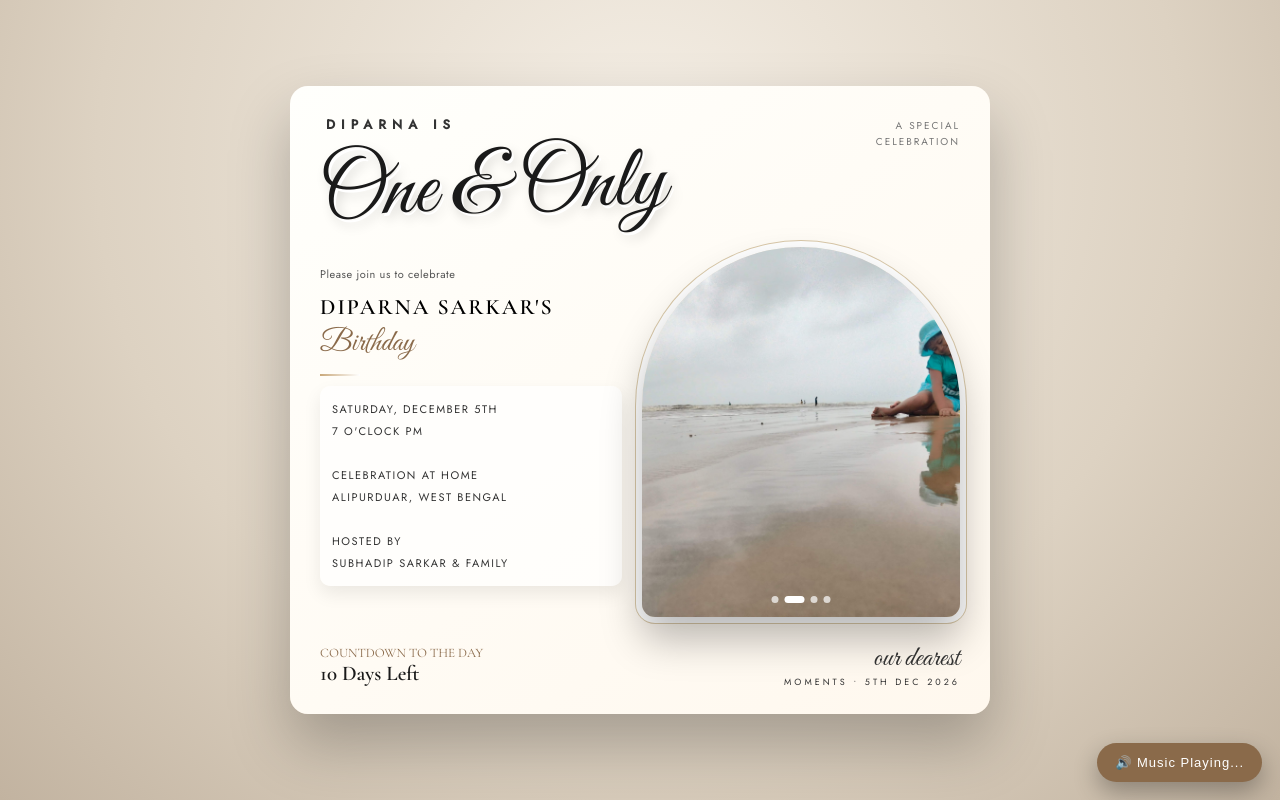
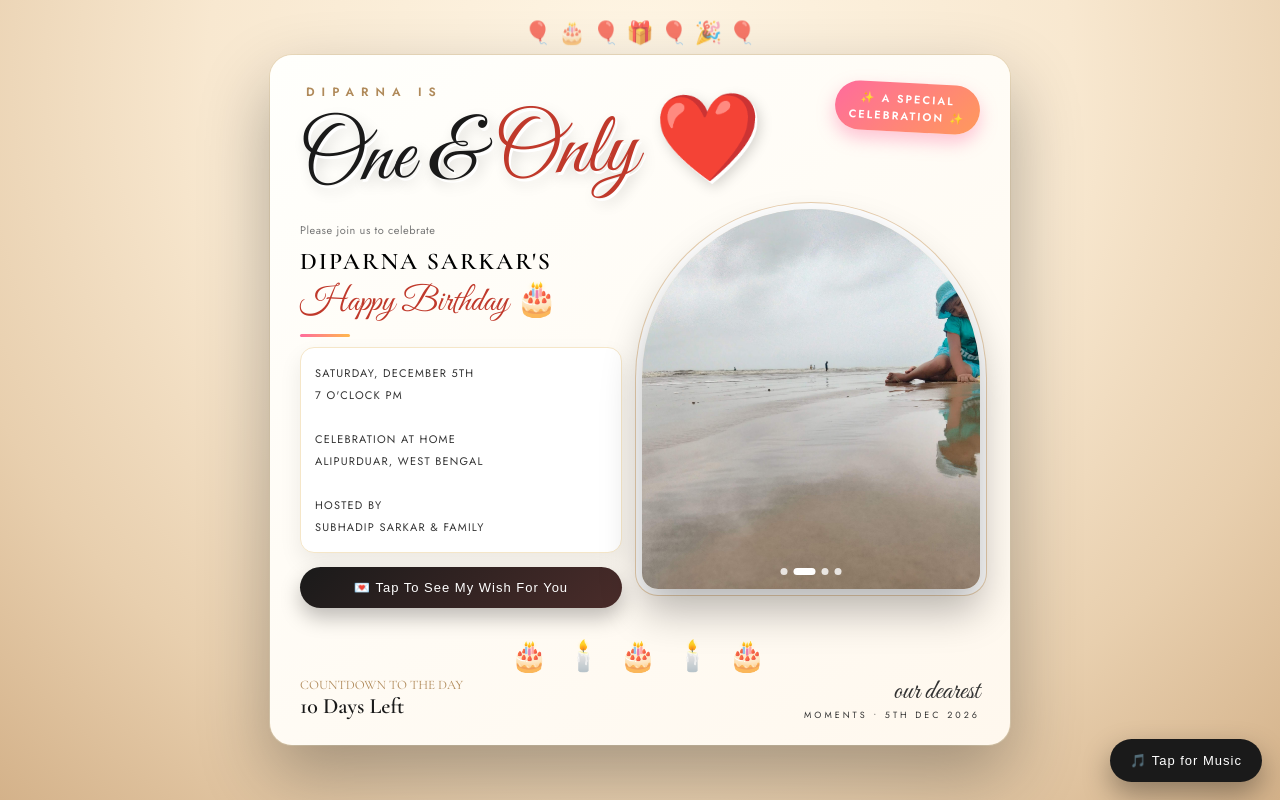
Before and after one commit to Kutu377/diparna-birthday, a plain HTML site: page index.html in a window 1280 px wide. Drawn offline with nearby package versions, Linux system fonts and the light colour scheme.

Commit message:
Enhance birthday celebration page with confetti and music
Updated the birthday celebration webpage with new styles, added confetti animation, and improved music playback functionality.

```diff
--- a/index.html
+++ b/index.html
@@ -3,71 +3,83 @@
 <head>
 <meta charset="UTF-8">
 <meta name="viewport" content="width=device-width, initial-scale=1.0">
-<title>Happy Birthday Diparna Sarkar</title>
-<link href="https://fonts.googleapis.com/css2?family=Great+Vibes&family=Cormorant+Garamond:wght@400;500;600&family=Jost:wght@300;400;500&display=swap" rel="stylesheet">
+<title>Happy Birthday Diparna Sarkar 🎂</title>
+<link href="https://fonts.googleapis.com/css2?family=Great+Vibes&family=Cormorant+Garamond:wght@400;500;600&family=Jost:wght@300;400;500;600&display=swap" rel="stylesheet">
 <style>
 *{margin:0;padding:0;box-sizing:border-box}
-body{min-height:100vh;display:flex;align-items:center;justify-content:center;background:radial-gradient(circle at 50% 20%, #f5efe6, #ddd2c2 60%, #c2b3a0);font-family:'Jost',sans-serif;padding:20px 12px;perspective:1200px;overflow-x:hidden}
-.card{width:100%;max-width:700px;background:linear-gradient(145deg,#fffffc,#fff8ee);border-radius:18px;box-shadow:0 30px 60px rgba(0,0,0,.25);overflow:hidden;transform-style:preserve-3d;position:relative;z-index:2}
-.top{padding:32px 30px 0;display:flex;justify-content:space-between;align-items:flex-start}
-.script-wrap{line-height:1}
-.script-small{font-family:'Jost',sans-serif;font-size:13px;letter-spacing:6px;color:#333;display:block;margin:0 0 14px 6px;font-weight:600}
-.script{font-family:'Great Vibes',cursive;font-size:88px;line-height:1;color:#1a1a1a;display:block;transform:rotate(-2deg);text-shadow:2px 3px 0 #fff, 4px 6px 12px rgba(0,0,0,.18)}
-.main{display:flex;gap:20px;padding:14px 30px 28px}
-.left{flex:1;padding-top:18px}
-.left p{font-size:11px;line-height:1.7;letter-spacing:.5px;color:#555}
-.left h3{font-family:'Cormorant Garamond',serif;font-size:22px;letter-spacing:2px;margin:10px 0 2px}
-.left .sub{font-family:'Great Vibes',cursive;font-size:30px;color:#8a6a4a;margin:4px 0 12px}
-.left .line{width:40px;height:2px;background:linear-gradient(90deg,#c9a87a,#fff);margin:10px 0}
-.left .info{font-size:11px;letter-spacing:1.5px;line-height:2;color:#333;text-transform:uppercase;background:rgba(255,255,255,.7);padding:12px;border-radius:10px;box-shadow:0 8px 18px rgba(0,0,0,.08)}
+body{min-height:100vh;display:flex;align-items:center;justify-content:center;background:radial-gradient(circle at 50% 10%, #fff6e5, #f8e8d0 45%, #e8cfae 75%, #d4b28a);font-family:'Jost',sans-serif;padding:22px 12px;perspective:1200px;overflow-x:hidden;position:relative}
+body::before{content:'🎈 🎂 🎈 🎁 🎈 🎉 🎈';position:fixed;top:10px;left:0;right:0;text-align:center;font-size:22px;opacity:.7;z-index:0;animation:float 3s ease-in-out infinite}
+@keyframes float{0%,100%{transform:translateY(0)}50%{transform:translateY(8px)}}
+canvas#confetti{position:fixed;inset:0;pointer-events:none;z-index:100}
+.card{width:100%;max-width:740px;background:linear-gradient(145deg,#fffffc,#fff8ee);border-radius:22px;box-shadow:0 30px 70px rgba(0,0,0,.3), 0 0 0 1px #f0dfc0;overflow:hidden;transform-style:preserve-3d;position:relative;z-index:2;animation:cardIn .8s ease}
+@keyframes cardIn{from{opacity:0;transform:translateY(30px) scale(.96)}to{opacity:1;transform:translateY(0) scale(1)}}
+.top{padding:28px 30px 0;display:flex;justify-content:space-between;align-items:flex-start}
+.script-small{font-size:12px;letter-spacing:7px;color:#b08a5a;display:block;margin:0 0 10px 6px;font-weight:600}
+.script{font-family:'Great Vibes',cursive;font-size:86px;line-height:1;color:#1a1a1a;display:block;transform:rotate(-2deg);text-shadow:2px 3px 0 #fff, 4px 6px 14px rgba(0,0,0,.18)}
+.script span{color:#c0392b}
+.badge{background:linear-gradient(135deg,#ff6b9d,#ff9a5a);color:#fff;padding:8px 14px;border-radius:50px;font-size:11px;letter-spacing:2px;font-weight:600;box-shadow:0 8px 18px rgba(255,107,157,.4);transform:rotate(3deg);text-align:center;line-height:1.5}
+.main{display:flex;gap:20px;padding:12px 30px 20px}
+.left{flex:1;padding-top:12px}
+.left p{font-size:11px;line-height:1.7;letter-spacing:.5px;color:#777}
+.left h3{font-family:'Cormorant Garamond',serif;font-size:24px;letter-spacing:2px;margin:8px 0 2px}
+.left .sub{font-family:'Great Vibes',cursive;font-size:34px;color:#c0392b;margin:2px 0 10px}
+.left .line{width:50px;height:3px;background:linear-gradient(90deg,#ff6b9d,#ffb84d);margin:10px 0;border-radius:10px}
+.left .info{font-size:11px;letter-spacing:1.2px;line-height:2;color:#333;text-transform:uppercase;background:#fff;padding:14px;border-radius:14px;box-shadow:0 10px 22px rgba(0,0,0,.08);border:1px solid #f5e6c8}
+.wish-btn{margin-top:14px;width:100%;background:linear-gradient(135deg,#1a1a1a,#4a2c2a);color:#fff;border:none;padding:13px;border-radius:50px;font-size:13px;letter-spacing:1px;cursor:pointer;box-shadow:0 10px 20px rgba(0,0,0,.25);transition:.3s}
+.wish-btn:hover{transform:scale(1.03)}
+.wish-msg{display:none;margin-top:12px;background:#fff3f5;border:1px dashed #ff6b9d;padding:12px;border-radius:12px;font-size:12px;line-height:1.7;color:#555;text-align:center}
 .right{flex:1.05;position:relative}
-.slideshow{width:100%;height:370px;position:relative;overflow:hidden;border-radius:170px 170px 14px 14px;background:#f3e9d6;box-shadow:0 22px 40px rgba(0,0,0,.28), 0 0 0 6px #fff, 0 0 0 7px #d9c8a8}
-.slideshow img{position:absolute;inset:0;width:100%;height:100%;object-fit:cover;opacity:0;transition:opacity 1s ease}
-.slideshow img.active{opacity:1}
+.slideshow{width:100%;height:380px;position:relative;overflow:hidden;border-radius:170px 170px 16px 16px;background:#f3e9d6;box-shadow:0 22px 40px rgba(0,0,0,.28), 0 0 0 6px #fff, 0 0 0 7px #e8cfae}
+.slideshow img{position:absolute;inset:0;width:100%;height:100%;object-fit:cover;object-position:center 30%;opacity:0;transition:opacity 1s ease, transform 6s ease;transform:scale(1)}
+.slideshow img.active{opacity:1;transform:scale(1.06)}
 .dots{position:absolute;bottom:14px;left:50%;transform:translateX(-50%);display:flex;gap:6px;z-index:2}
-.dot{width:7px;height:7px;border-radius:50%;background:rgba(255,255,255,.7);transition:.3s}
-.dot.active{background:#fff;width:20px;border-radius:10px}
-.bottom{padding:0 30px 28px;display:flex;justify-content:space-between;align-items:flex-end}
-.bottom .count{font-family:'Cormorant Garamond',serif;font-size:13px;color:#8a6a4a}
-.bottom .count b{font-size:21px;color:#1a1a1a;display:block}
+.dot{width:7px;height:7px;border-radius:50%;background:rgba(255,255,255,.8);transition:.3s;cursor:pointer}
+.dot.active{background:#fff;width:22px;border-radius:10px}
+.heart{position:absolute;top:12px;right:12px;background:rgba(255,255,255,.9);width:38px;height:38px;border-radius:50%;display:flex;align-items:center;justify-content:center;font-size:18px;z-index:3;animation:beat 1.2s infinite;cursor:pointer}
+@keyframes beat{0%,100%{transform:scale(1)}50%{transform:scale(1.2)}}
+.bottom{padding:0 30px 26px;display:flex;justify-content:space-between;align-items:flex-end}
+.count{font-family:'Cormorant Garamond',serif;font-size:13px;color:#b08a5a}
+.count b{font-size:22px;color:#1a1a1a;display:block}
 .sign{font-family:'Great Vibes',cursive;font-size:28px;color:#333;text-align:right;line-height:1}
 .sign small{font-family:'Jost',sans-serif;font-size:9px;letter-spacing:3px;display:block;margin-top:4px}
-.music-btn{position:fixed;bottom:18px;right:18px;z-index:99;background:#1a1a1a;color:#fff;border:none;padding:12px 18px;border-radius:50px;font-size:13px;letter-spacing:1px;cursor:pointer;box-shadow:0 10px 25px rgba(0,0,0,.3)}
-.music-btn.playing{background:#8a6a4a}
+.cake-row{text-align:center;font-size:30px;margin:6px 0 0;letter-spacing:4px}
+.music-btn{position:fixed;bottom:18px;right:18px;z-index:99;background:#1a1a1a;color:#fff;border:none;padding:14px 20px;border-radius:50px;font-size:13px;letter-spacing:1px;cursor:pointer;box-shadow:0 12px 28px rgba(0,0,0,.35);transition:.3s}
+.music-btn.playing{background:linear-gradient(135deg,#ff6b9d,#ff9a5a)}
 @media(max-width:560px){
-  .top{padding:24px 20px 0}.script{font-size:62px}
-  .main{flex-direction:column;padding:0 20px 20px}.slideshow{height:330px}
-  .bottom{padding:0 20px 20px}
+.top{padding:22px 20px 0}.script{font-size:60px}
+.main{flex-direction:column;padding:0 20px 18px}.slideshow{height:340px}
+.bottom{padding:0 20px 20px}
 }
 </style>
 </head>
 <body>
-
-<audio id="bgMusic" loop preload="auto" autoplay muted playsinline>
+<canvas id="confetti"></canvas>
+<audio id="bgMusic" loop preload="auto" playsinline>
   <source src="music.mp3.mp4" type="audio/mp4">
+  <source src="music.mp3" type="audio/mpeg">
 </audio>
-
-<button class="music-btn" id="musicBtn">🔊 Music Playing...</button>
-
+<button class="music-btn" id="musicBtn">🎵 Tap for Music</button>
 <div class="card" id="card3d">
   <div class="top">
-    <div class="script-wrap">
+    <div>
       <span class="script-small">DIPARNA IS</span>
-      <span class="script">One &amp; Only</span>
+      <span class="script">One &amp; <span>Only</span> ❤️</span>
     </div>
-    <div style="font-size:10px;letter-spacing:2px;text-align:right;line-height:1.6;color:#777">A SPECIAL<br>CELEBRATION</div>
+    <div class="badge">✨ A SPECIAL<br>CELEBRATION ✨</div>
   </div>
   <div class="main">
     <div class="left">
       <p>Please join us to celebrate</p>
       <h3>DIPARNA SARKAR'S</h3>
-      <div class="sub">Birthday</div>
+      <div class="sub">Happy Birthday 🎂</div>
       <div class="line"></div>
       <div class="info">
         Saturday, December 5th<br>7 O'Clock PM<br><br>
         Celebration at Home<br>Alipurduar, West Bengal<br><br>
-        Hosted By<br>Subhadip Sarkar & Family
+        Hosted By<br>Subhadip Sarkar &amp; Family
       </div>
+      <button class="wish-btn" id="wishBtn">💌 Tap To See My Wish For You</button>
+      <div class="wish-msg" id="wishMsg">Dear Diparna,<br>Tumi amar jiboner sobcheye sundor upohar.<br>Tomar hasi ta jeno sarajibon evabei thake.<br><b>Happy Birthday My One &amp; Only! ❤️</b><br>- Subhadip</div>
     </div>
     <div class="right">
       <div class="slideshow" id="slideshow">
@@ -76,85 +88,80 @@ body{min-height:100vh;display:flex;align-items:center;justify-content:center;bac
         <img data-base="photo3" alt="Diparna 3">
         <img data-base="photo4" alt="Diparna 4">
         <div class="dots" id="dots"></div>
+        <div class="heart" id="heartBtn">❤️</div>
       </div>
     </div>
   </div>
+  <div class="cake-row">🎂 🕯️ 🎂 🕯️ 🎂</div>
   <div class="bottom">
     <div class="count">COUNTDOWN TO THE DAY<b id="cd">00 Days Left</b></div>
     <div class="sign">our dearest<br><small>MOMENTS • 5TH DEC 2026</small></div>
   </div>
 </div>
-
 <script>
 const d = new Date("2026-12-05T19:00:00+05:30");
 document.getElementById("cd").textContent = Math.max(0, Math.ceil((d - new Date())/86400000)) + " Days Left";
-
-// SMART PHOTO LOADER
 const exts = [".jpg",".jpeg",".png",".webp",".JPG",".PNG",".JPEG"];
 document.querySelectorAll("#slideshow img").forEach(img => {
   let i = 0;
-  function tryNext(){
-    if(i >= exts.length){ return; }
-    img.src = img.dataset.base + exts[i];
-    i++;
-  }
-  img.onerror = tryNext;
-  tryNext();
+  function tryNext(){ if(i >= exts.length) return; img.src = img.dataset.base + exts[i]; i++; }
+  img.onerror = tryNext; tryNext();
 });
-
 const slides = document.querySelectorAll("#slideshow img");
 const dotsBox = document.getElementById("dots");
 let current = 0;
 slides.forEach((_, i) => {
   const dot = document.createElement("div");
   dot.className = "dot" + (i === 0 ? " active" : "");
+  dot.onclick = ()=>{ showSlide(i); };
   dotsBox.appendChild(dot);
 });
 const dots = document.querySelectorAll(".dot");
-setInterval(()=>{
+function showSlide(n){
   slides[current].classList.remove("active"); dots[current].classList.remove("active");
-  current = (current + 1) % slides.length;
-  slides[current].classList.add("active"); dots[current].classList.add("active");
-}, 3000);
+  current = n; slides[current].classList.add("active"); dots[current].classList.add("active");
+}
+setInterval(()=>{ showSlide((current + 1) % slides.length); }, 3000);
 const card = document.getElementById("card3d");
 document.addEventListener("mousemove", (e)=>{
-  const x = (e.clientX / window.innerWidth - 0.5) * 10;
-  const y = (e.clientY / window.innerHeight - 0.5) * -10;
+  const x = (e.clientX / window.innerWidth - 0.5) * 8;
+  const y = (e.clientY / window.innerHeight - 0.5) * -8;
   card.style.transform = `rotateY(${x}deg) rotateX(${y}deg)`;
 });
-
-// BIRTHDAY MUSIC - AUTOMATIC - TOMAR PERSONAL MUSIC
+document.getElementById("wishBtn").onclick = ()=>{
+  const m = document.getElementById("wishMsg");
+  m.style.display = m.style.display === "block" ? "none" : "block";
+  startConfetti();
+};
+document.getElementById("heartBtn").onclick = ()=>{ startConfetti(); };
 const music = document.getElementById("bgMusic");
 const musicBtn = document.getElementById("musicBtn");
-music.volume = 0.7;
+music.volume = 0.8;
 let isPlaying = false;
 function playMusic(){
-  music.muted = false;
-  music.play().then(()=>{
-    isPlaying = true;
-    musicBtn.textContent = "🔊 Music Playing...";
-    musicBtn.classList.add("playing");
-  }).catch(()=>{
-    music.muted = true;
-    music.play().catch(()=>{});
-  });
+  music.play().then(()=>{ isPlaying=true; musicBtn.textContent="🔊 Music Playing..."; musicBtn.classList.add("playing"); }).catch(()=>{});
 }
-function toggleMusic(){
-  if(isPlaying){ music.pause(); isPlaying=false; musicBtn.textContent="🔇 Music Off"; musicBtn.classList.remove("playing"); }
-  else{ playMusic(); }
+function toggleMusic(){ if(isPlaying){ music.pause(); isPlaying=false; musicBtn.textContent="🎵 Tap for Music"; musicBtn.classList.remove("playing"); } else { playMusic(); } }
+musicBtn.addEventListener("click", toggleMusic);
+document.addEventListener("click", ()=>{ if(!isPlaying) playMusic(); }, {once:true});
+document.addEventListener("touchstart", ()=>{ if(!isPlaying) playMusic(); }, {once:true});
+// CONFETTI
+const cCanvas = document.getElementById("confetti");
+const ctx = cCanvas.getContext("2d");
+let particles = [];
+function resize(){ cCanvas.width = innerWidth; cCanvas.height = innerHeight; } resize(); window.addEventListener("resize", resize);
+function startConfetti(){
+  const colors = ["#ff6b9d","#ffb84d","#4ecdc4","#a78bfa","#facc15","#ff4444"];
+  for(let i=0;i<120;i++){ particles.push({x:innerWidth/2, y:innerHeight/3, vx:(Math.random()-0.5)*12, vy:Math.random()*-10-2, s:Math.random()*8+4, c:colors[Math.floor(Math.random()*colors.length)], r:Math.random()*360, vr:(Math.random()-0.5)*10, life:100}); }
 }
-musicBtn.addEventListener("click", (e)=>{ e.stopPropagation(); toggleMusic(); });
-window.addEventListener("load", ()=>{ playMusic(); });
-let tryCount = 0;
-let autoTry = setInterval(()=>{
-  if(isPlaying){ clearInterval(autoTry); return; }
-  playMusic();
-  tryCount++;
-  if(tryCount > 10) clearInterval(autoTry);
-}, 1000);
-document.addEventListener("click", ()=>{ if(!isPlaying) playMusic(); });
-document.addEventListener("touchstart", ()=>{ if(!isPlaying) playMusic(); });
-document.addEventListener("mousemove", ()=>{ if(!isPlaying) playMusic(); }, {once:true});
+function drawConfetti(){
+  ctx.clearRect(0,0,cCanvas.width,cCanvas.height);
+  particles = particles.filter(p=>p.life>0);
+  particles.forEach(p=>{ p.x+=p.vx; p.y+=p.vy; p.vy+=0.3; p.r+=p.vr; p.life--; ctx.save(); ctx.translate(p.x,p.y); ctx.rotate(p.r*Math.PI/180); ctx.fillStyle=p.c; ctx.fillRect(-p.s/2,-p.s/2,p.s,p.s); ctx.restore(); });
+  requestAnimationFrame(drawConfetti);
+}
+drawConfetti();
+setTimeout(startConfetti, 800);
 </script>
 </body>
 </html>
```
